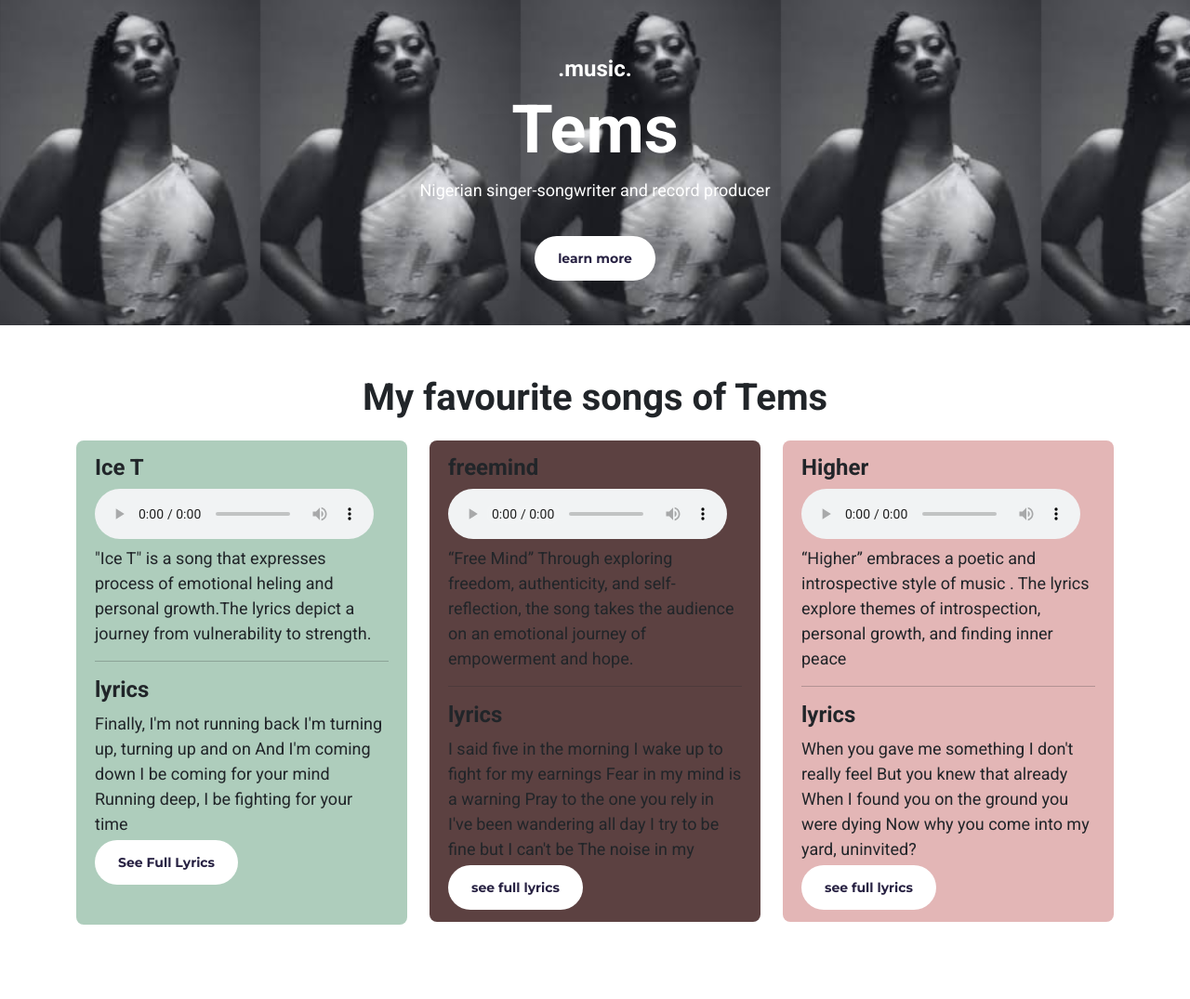
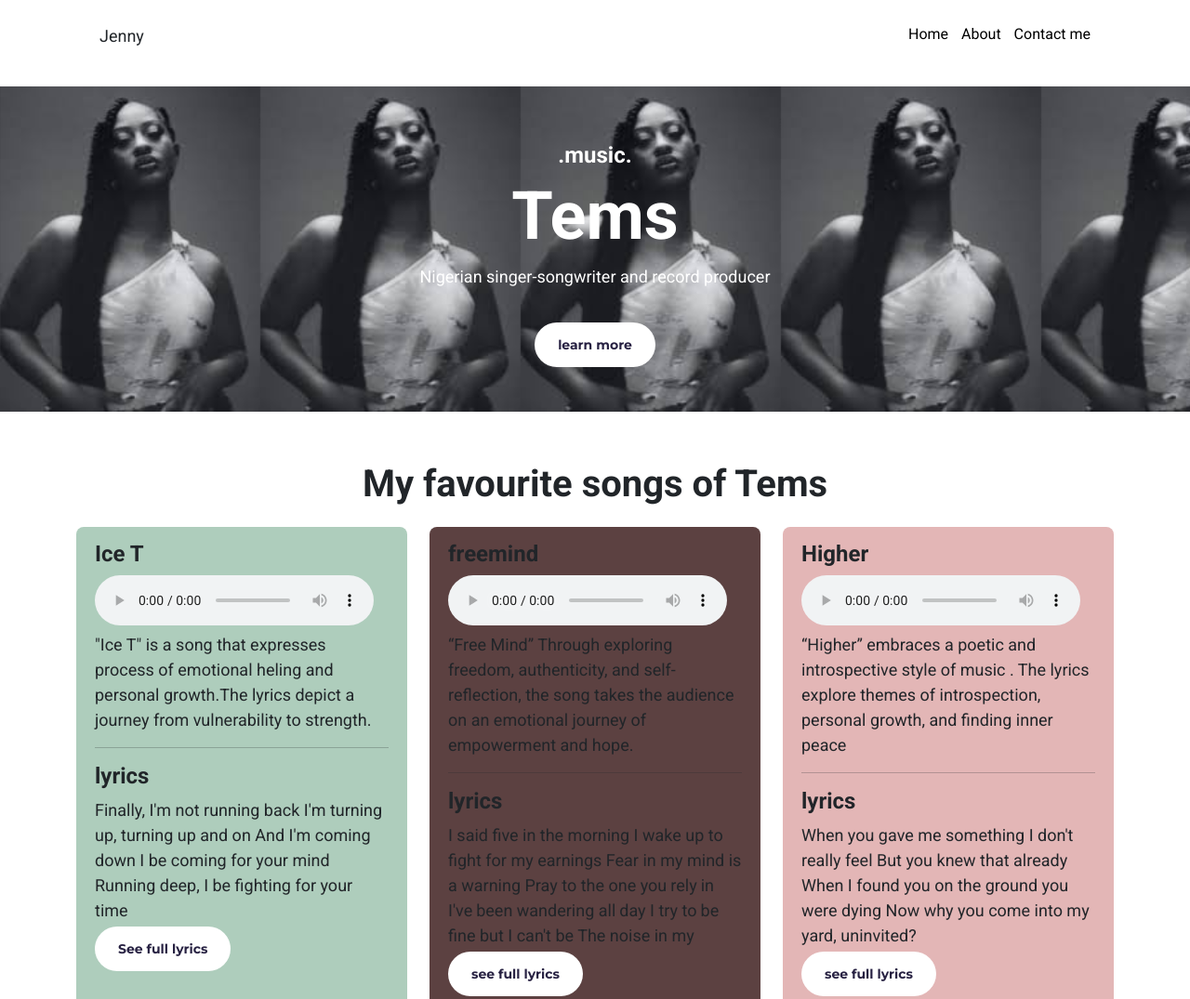
Before and after one commit to ogechi3/music-page, a plain HTML site: page index.html in a window 1280 px wide. Shown: the top 1075 px of the page at 93% size. Before the commit the page ends 1043 px from the top, so only its background shows below. Drawn offline with nearby package versions, Linux system fonts and the light colour scheme.

Commit message:
included the navbar on all pages

```diff
--- a/css/styles.css
+++ b/css/styles.css
@@ -20,7 +20,25 @@ p {
   font-size: 18px;
   line-height: 1.5;
 }
-
+nav {
+  display: flex;
+  justify-content: space-between;
+  padding: 25px;
+}
+nav li {
+  display: inline;
+  margin-left: 10px;
+  list-style: none;
+}
+nav a {
+  text-decoration: none;
+  color: #000;
+}
+nav a:hover {
+  cursor: pointer;
+  color: purple;
+  transition: all 200ms ease in ease-in-out;
+}
 .hero {
   font-family: "Roboto", sans-serif;
   background-color: #000;
@@ -48,8 +66,7 @@ p {
   background-color: var(--secondary-color);
 }
 .content-container {
-
- margin: 30px;
+  margin: 30px 0;
 }
 .ice-t {
   background-color: rgb(174, 205, 188);
@@ -66,10 +83,11 @@ p {
   padding: 15px 20px 25px;
   border-radius: 8px;
 }
-.img-fluid{
+.img-fluid {
   width: 100%;
   height: 80%;
 }
+
 
 @media (max-width: 900px) {
   #audio {
--- a/index.html
+++ b/index.html
@@ -27,11 +27,27 @@
     <link rel="stylesheet" href="/css/styles.css" />
   </head>
   <body>
+    <div class="container">
+      <nav>
+        <p>Jenny</p>
+
+        <ul>
+          <li>
+            <a href="/" class="active">Home</a>
+          </li>
+          <li><a href="/about.html">About</a></li>
+          <li><a href="/contact.html">Contact me</a></li>
+        </ul>
+      </nav>
+    </div>
     <div class="hero">
       <h2>.music.</h2>
       <h1>Tems</h1>
       <p class="mb-5">Nigerian singer-songwriter and record producer</p>
-      <a href="https://en.wikipedia.org/wiki/Tems" class="btn-domain" target="_blank"
+      <a
+        href="https://en.wikipedia.org/wiki/Tems"
+        class="btn-domain"
+        target="_blank"
         >learn more</a
       >
     </div>
@@ -58,7 +74,7 @@
               href="https://genius.com/Tems-ice-t-lyrics"
               class="btn-domain"
               target="_blank"
-              >See Full Lyrics</a
+              >See full lyrics</a
             >
           </div>
         </div>
@@ -114,6 +130,9 @@
           </div>
         </div>
       </div>
+      <footer>
+
+      </footer>
     </div>
   </body>
 </html>
```
Also changed, not shown: about.html (+21 -4 lines), contact.html (+19 -3 lines).
